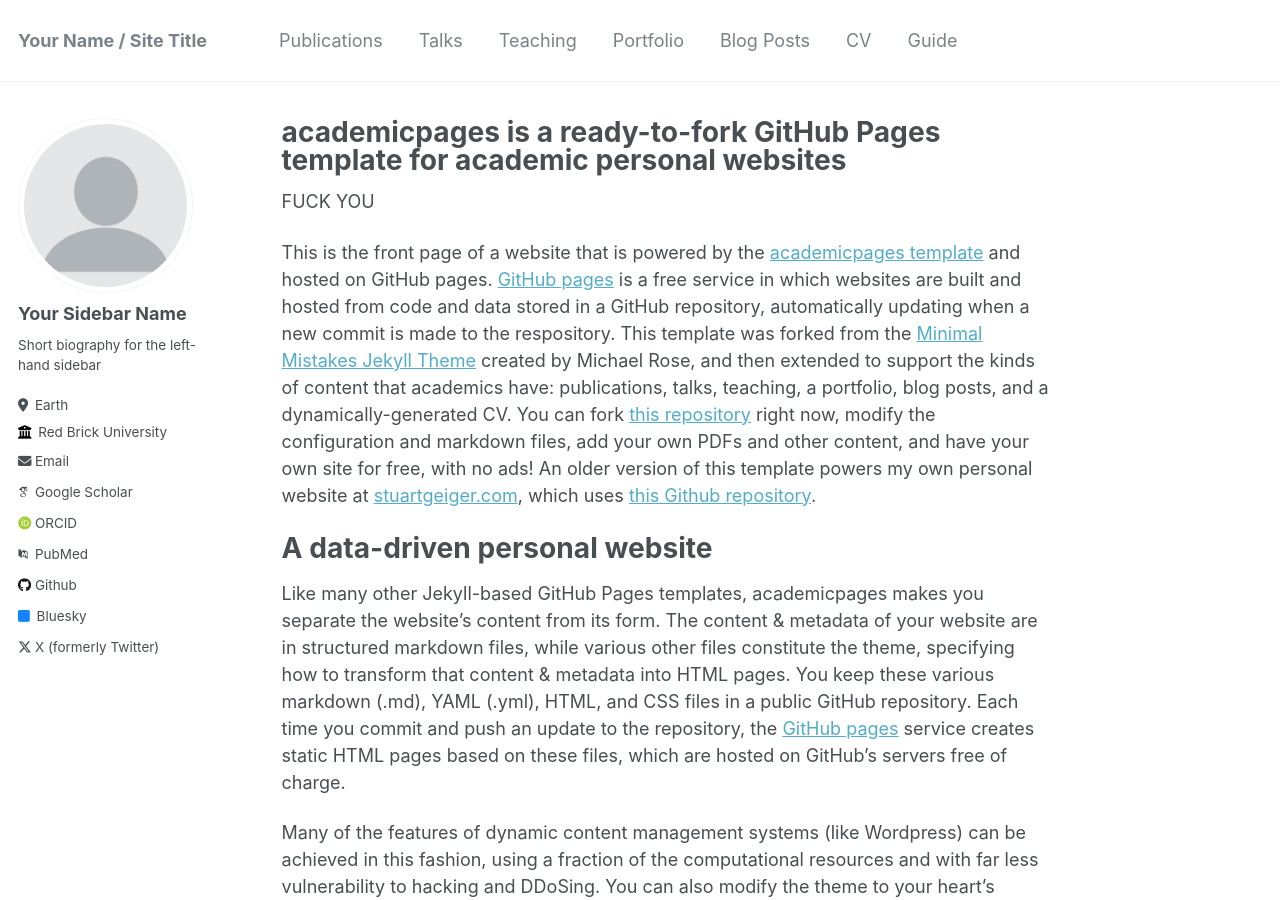
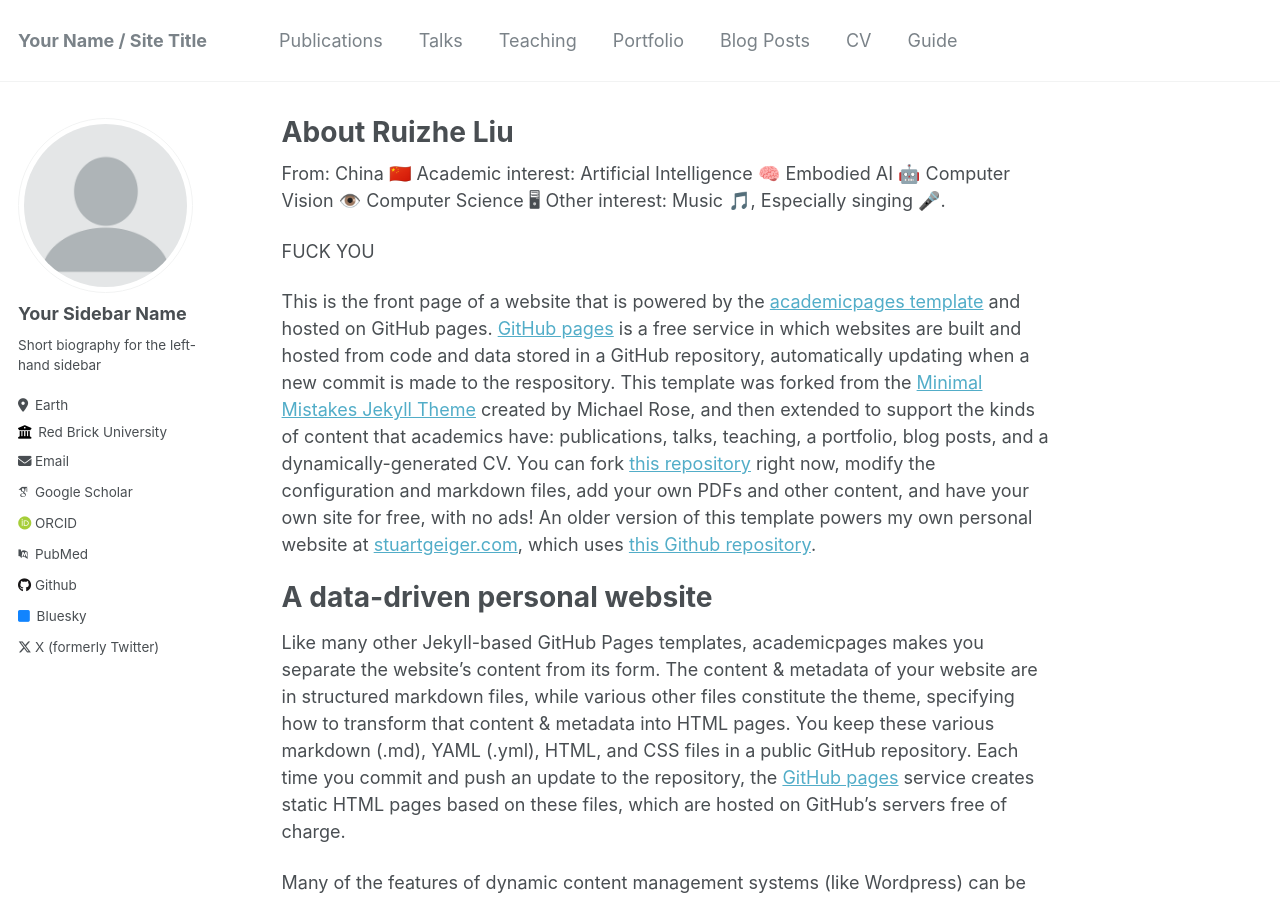
Before and after one commit to zrllrz/zrllrz.github.io, a Jekyll site: the page built from _pages/about.md, in a window 1280 px wide and 900 px high. Built offline with Jekyll 4.4.1, drawn with Linux system fonts in a browser that asks for light colours; some web fonts are replaced.

Commit message:
about Ruizhe Liu

```diff
--- a/_pages/about.md
+++ b/_pages/about.md
@@ -1,11 +1,19 @@
 ---
 permalink: /
-title: "academicpages is a ready-to-fork GitHub Pages template for academic personal websites"
+title: "About Ruizhe Liu"
 author_profile: true
 redirect_from:
   - /about/
   - /about.html
 ---
+
+From: China &#x1F1E8;&#x1F1F3;
+Academic interest:
+Artificial Intelligence &#x1F9E0;
+Embodied AI &#x1F916;
+Computer Vision &#x1F441;&#xFE0F;
+Computer Science &#x1F5A5;
+Other interest: Music &#x1F3B5;, Especially singing &#x1F3A4;. <br/>
 
 FUCK YOU
 
```
